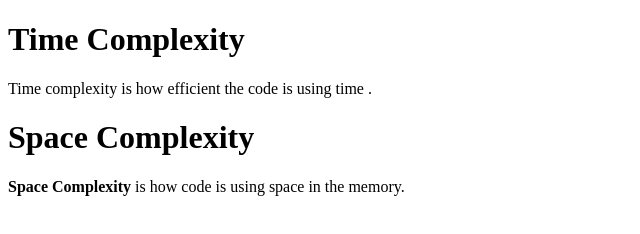
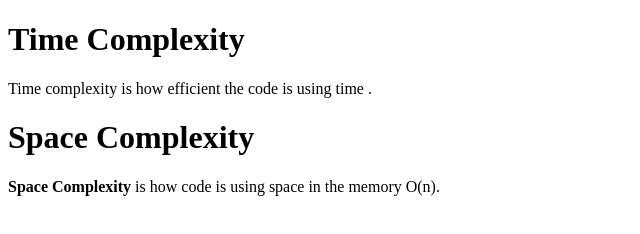
Before and after one commit to acciojob/time-and-space-complexity-vivek-dixit, a website: page main.html in a window 1280 px wide. Shown: the full height of the page, 0-640 px from the left. Drawn offline with Linux system fonts and the light colour scheme.

Commit message:
created a submission

```diff
--- a/main.html
+++ b/main.html
@@ -14,7 +14,7 @@
 	<h1>Time Complexity</h1>
 	<p>Time complexity is how efficient the code is using time .</p>
 	<h1>Space Complexity</h1>
-     <p><b>Space Complexity</b> is how code is using space in the memory.</p>
+     <p><b>Space Complexity</b> is how code is using space in the memory O(n).</p>
 </body>
 
 </html>
```
